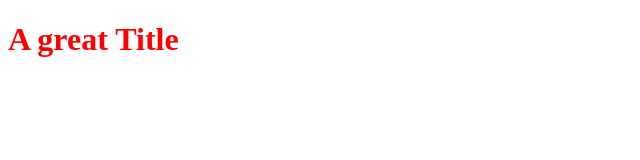
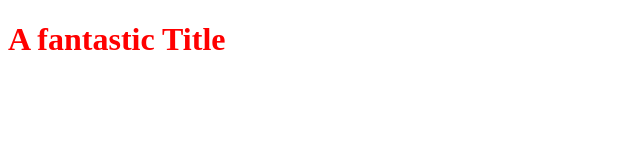
Before and after one commit to alexis564/openclassroomsProject, a plain HTML site: page index.html in a window 1280 px wide. Shown: the whole page, without its empty margins (0-640 px from the left). Drawn offline with Linux system fonts and the light colour scheme.

Commit message:
H1 title change

```diff
--- a/index.html
+++ b/index.html
@@ -8,6 +8,6 @@
     <link rel="stylesheet" type="text/css" href="styles.css"
 </head>
 <body>
-    <h1>A great Title</h1>
+    <h1>A fantastic Title</h1>
 </body>
 </html>
```
